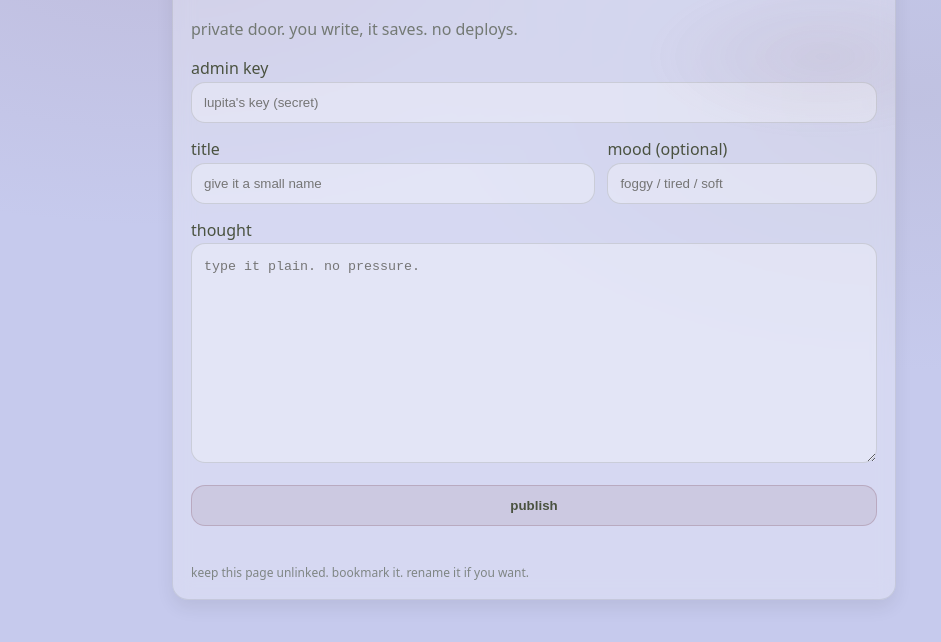
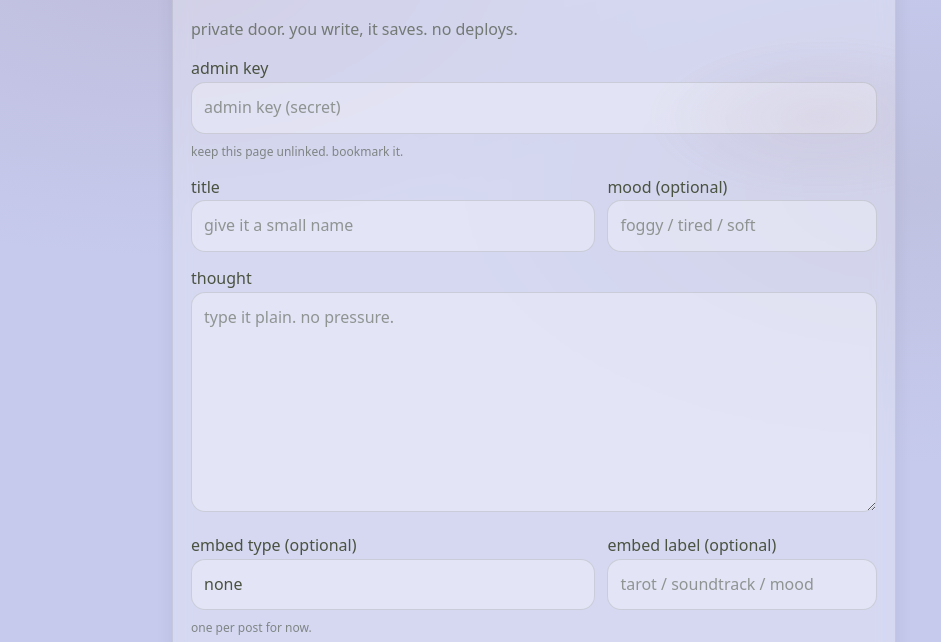
Before and after one commit to tinywebpractice/tiny, a plain HTML site: page notebook-6f3a.html in a window 1280 px wide. Shown: the part 158-800 px from the top of the page, without its empty margins (104-1045 px from the left). Drawn offline with Linux system fonts and the light colour scheme.

Commit message:
add embed fields to admin notebook

```diff
--- a/js/admin.js
+++ b/js/admin.js
@@ -12,23 +12,43 @@ function setStatus(msg) {
 form.addEventListener("submit", async (e) => {
   e.preventDefault();
 
-    const key = $("#key").value.trim();
-    const title = $("#title").value.trim();
-    const mood = $("#mood").value.trim();
-    const body = $("#body").value.trim();
+  const key = ($("#key")?.value || "").trim();
+  const title = ($("#title")?.value || "").trim();
+  const mood = ($("#mood")?.value || "").trim();
+  const body = ($("#body")?.value || "").trim();
+
+  // NEW: embed fields (optional)
+  const embed_type = ($("#embed_type")?.value || "").trim();
+  const embed_ref = ($("#embed_ref")?.value || "").trim();
+  const embed_title = ($("#embed_title")?.value || "").trim();
 
   if (!key) return setStatus("missing admin key.");
   if (!title || !body) return setStatus("title + thought are required.");
 
+  // if they pick an embed type but forget the ref, nudge them
+  if (embed_type && !embed_ref) return setStatus("embed needs an id/url (or set embed type to none).");
+
   setStatus("posting…");
 
   try {
-        await createPost(key, { title, mood, body }); //
+    await createPost(key, {
+      title,
+      mood,
+      body,
+      embed_type: embed_type || null,
+      embed_ref: embed_ref || null,
+      embed_title: embed_title || null,
+    });
+
     setStatus("published ✦");
 
     $("#title").value = "";
     $("#mood").value = "";
     $("#body").value = "";
+
+    if ($("#embed_type")) $("#embed_type").value = "";
+    if ($("#embed_ref")) $("#embed_ref").value = "";
+    if ($("#embed_title")) $("#embed_title").value = "";
   } catch (err) {
     setStatus("error: " + err.message);
   }
--- a/notebook-6f3a.html
+++ b/notebook-6f3a.html
@@ -2,29 +2,37 @@
 <html lang="en">
 
 <head>
-    <meta charset="UTF-8">
+  <meta charset="UTF-8" />
   <title>notebook — tinywebpractice</title>
-    <meta name="viewport" content="width=device-width, initial-scale=1">
+  <meta name="viewport" content="width=device-width, initial-scale=1" />
 
-    <link rel="stylesheet" href="css/tokens.css">
-    <link rel="stylesheet" href="css/base.css">
-    <link rel="stylesheet" href="css/components.css">
+  <link rel="stylesheet" href="css/tokens.css" />
+  <link rel="stylesheet" href="css/base.css" />
+  <link rel="stylesheet" href="css/components.css" />
 
   <style>
-        /* admin-only tweaks */
+    /* notebook admin-only tweaks (kept inline on purpose) */
+
     .field {
       margin-top: 14px;
     }
 
     input,
-        textarea {
+    textarea,
+    select {
       width: 100%;
       padding: 12px 12px;
       border-radius: 14px;
       border: 1px solid var(--line);
-            background: rgba(255, 255, 255, .32);
+      background: rgba(255, 255, 255, 0.32);
       color: var(--ink);
       outline: none;
+      font: inherit;
+    }
+
+    input::placeholder,
+    textarea::placeholder {
+      color: rgba(74, 82, 64, 0.55);
     }
 
     textarea {
@@ -33,13 +41,18 @@
       line-height: 1.6;
     }
 
+    select {
+      appearance: none;
+      cursor: pointer;
+    }
+
     .row {
       display: grid;
-            grid-template-columns: 1.2fr .8fr;
+      grid-template-columns: 1.2fr 0.8fr;
       gap: 12px;
     }
 
-        @media (max-width:640px) {
+    @media (max-width: 640px) {
       .row {
         grid-template-columns: 1fr;
       }
@@ -50,15 +63,20 @@
       width: 100%;
       padding: 12px 14px;
       border-radius: 14px;
-            border: 1px solid rgba(162, 132, 151, .45);
-            background: rgba(162, 132, 151, .18);
+      border: 1px solid rgba(162, 132, 151, 0.45);
+      background: rgba(162, 132, 151, 0.18);
       color: var(--ink);
       cursor: pointer;
       font-weight: 700;
+      transition: background 0.15s ease, transform 0.04s ease;
     }
 
     .btn:hover {
-            background: rgba(162, 132, 151, .24);
+      background: rgba(162, 132, 151, 0.24);
+    }
+
+    .btn:active {
+      transform: translateY(1px);
     }
 
     .status {
@@ -69,13 +87,18 @@
     }
 
     .tinyhint {
-            margin-top: 12px;
+      margin-top: 10px;
       font-size: 12px;
-            color: rgba(74, 82, 64, .62);
+      color: rgba(74, 82, 64, 0.62);
     }
 
     .tinyhint code {
-            color: rgba(74, 82, 64, .75);
+      color: rgba(74, 82, 64, 0.75);
+    }
+
+    /* optional: keep hints tighter inside a field */
+    .field .tinyhint {
+      margin-top: 8px;
     }
   </style>
 </head>
@@ -97,7 +120,8 @@
       <form id="adminForm" autocomplete="off">
         <div class="field">
           <div class="label">admin key</div>
-                    <input id="key" type="password" placeholder="lupita's key (secret)" />
+          <input id="key" type="password" placeholder="admin key (secret)" />
+          <div class="tinyhint">keep this page unlinked. bookmark it.</div>
         </div>
 
         <div class="row">
@@ -117,11 +141,41 @@
           <textarea id="body" placeholder="type it plain. no pressure."></textarea>
         </div>
 
+        <div class="row">
+          <div class="field">
+            <div class="label">embed type (optional)</div>
+
+            <!-- dropdown = less typing; ids stay the same -->
+            <select id="embed_type">
+              <option value="">none</option>
+              <option value="youtube">youtube</option>
+              <option value="spotify">spotify</option>
+              <option value="link">link</option>
+            </select>
+
+            <div class="tinyhint">one per post for now.</div>
+          </div>
+
+          <div class="field">
+            <div class="label">embed label (optional)</div>
+            <input id="embed_title" type="text" placeholder="tarot / soundtrack / mood" />
+          </div>
+        </div>
+
+        <div class="field">
+          <div class="label">embed id or url (optional)</div>
+          <input id="embed_ref" type="text" placeholder="youtube id or full url…" />
+          <div class="tinyhint">
+            youtube: paste a link or the id (<code>dQw4w9WgXcQ</code>)<br />
+            spotify/link: paste the full url
+          </div>
+        </div>
+
         <button class="btn" type="submit">publish</button>
         <div id="status" class="status"></div>
 
         <div class="tinyhint">
-                    keep this page unlinked. bookmark it. rename it if you want.
+          if you’re feeling paranoid: rename this file + keep it off your nav.
         </div>
       </form>
     </section>
```
Lines whose indentation alone changed are shown as unchanged.
